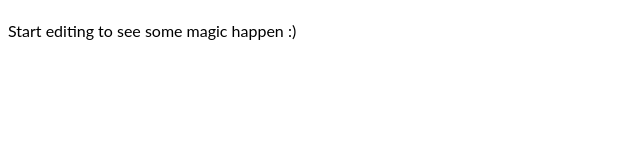
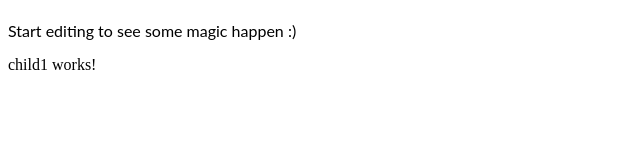
Before and after one commit to sarvani01/angular-ivy-practise, an Angular app: page / in a window 1280 px wide. Shown: the part 150-296 px from the top of the page, without its empty margins (0-640 px from the left). Built offline with nearby package versions, Linux system fonts and the light colour scheme.

Commit message:
4 files modified

```diff
--- a/src/app/app.component.html
+++ b/src/app/app.component.html
@@ -4,3 +4,4 @@
 <p>
   Start editing to see some magic happen :)
 </p>
+<app-child1 [t]="new"></app-child1>
--- a/src/app/child1/child1.component.ts
+++ b/src/app/child1/child1.component.ts
@@ -1,4 +1,4 @@
-import { Component, OnInit } from '@angular/core';
+import { Component, Input, Output,EventEmitter, OnInit } from '@angular/core';
 
 @Component({
   selector: 'app-child1',
@@ -6,7 +6,8 @@ import { Component, OnInit } from '@angular/core';
   styleUrls: ['./child1.component.css']
 })
 export class Child1Component implements OnInit {
-
+  @Input('t') inputText = '';
+  @Output() passtext = new EventEmitter<string>();
   constructor() { }
 
   ngOnInit() {
```
Also changed, not shown: src/app/app.module.ts (+5 -4 lines), src/app/child1/child1.component.html (line endings or trailing spaces).
